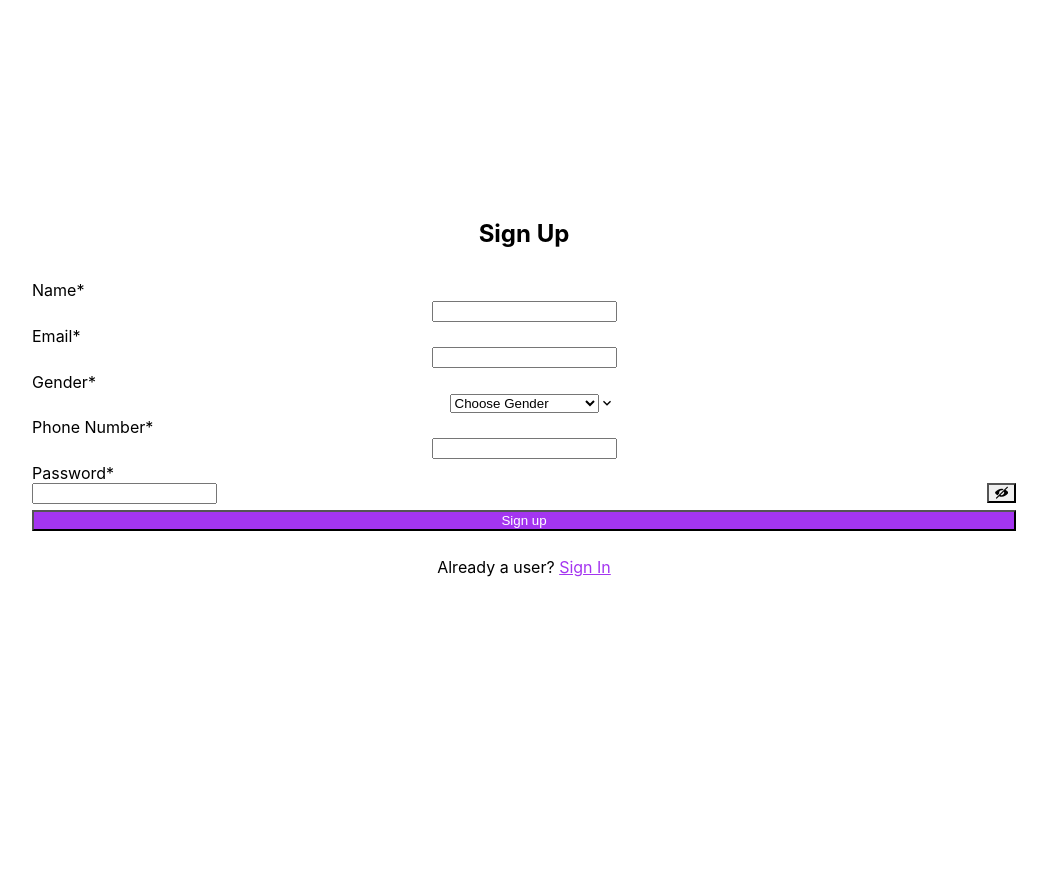
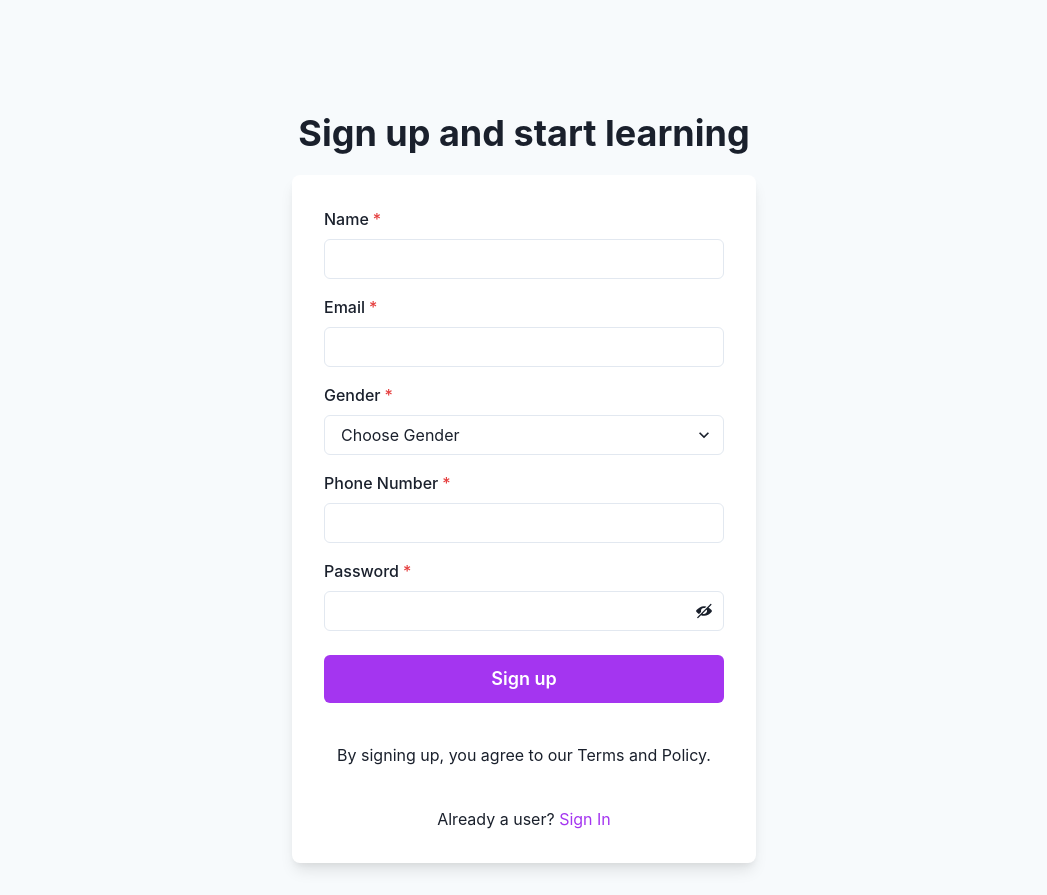
Before and after one commit to akashmishra0908/deluxe-change-1738, a React (Create React App) app in the folder client/: page /signup in a window 1280 px wide. Shown: the whole page, without its empty margins (116-1163 px from the left). Before the commit the page ends 800 px from the top, so only its background shows below. Built offline with nearby package versions, Linux system fonts and the light colour scheme.

Commit message:
fixed css for signin/signUp

```diff
--- a/client/package.json
+++ b/client/package.json
@@ -3,6 +3,7 @@
   "version": "0.1.0",
   "private": true,
   "dependencies": {
+    "@chakra-ui/icons": "^2.1.1",
     "@chakra-ui/react": "^2.8.1",
     "@emotion/react": "^11.11.1",
     "@emotion/styled": "^11.11.0",
--- a/client/src/App.jsx
+++ b/client/src/App.jsx
@@ -1,7 +1,7 @@
 import './App.css';
 import AllRoutes from './components/AllRoutes';
 import Navbar from './components/Navbar';
-import HomePage from './pages/HomePage';
+import SignUp from './pages/SignUp';
 
 function App() {
   return (
--- a/client/src/components/AllRoutes.jsx
+++ b/client/src/components/AllRoutes.jsx
@@ -2,14 +2,14 @@ import React from 'react'
 import { Route, Routes } from 'react-router-dom'
 import HomePage from '../pages/HomePage'
 import { Signin } from '../pages/Signin'
-import { Signup } from '../pages/SignUp'
+import SignUp from '../pages/SignUp'
 
 const AllRoutes = () => {
   return (
     <Routes>
         <Route path="/" element={<HomePage/>}/>
+        <Route path="/signup" element={<SignUp/>}/>
         <Route path="/signin" element={<Signin/>}/>
-        <Route path="/signup" element={<Signup/>}/>
         <Route path="*" element={<h3>Page Not Found</h3>}/>
     </Routes>
   )
--- a/client/src/index.js
+++ b/client/src/index.js
@@ -6,13 +6,16 @@ import reportWebVitals from './reportWebVitals';
 import { BrowserRouter } from 'react-router-dom';
 import { Provider } from 'react-redux';
 import { store } from './redux/store';
+import { ChakraProvider } from '@chakra-ui/react';
 
 const root = ReactDOM.createRoot(document.getElementById('root'));
 root.render(
   <BrowserRouter>
-  <Provider store={store}>
-     <App />
-  </Provider>
+  <ChakraProvider>
+    <Provider store={store}>
+      <App />
+    </Provider>
+  </ChakraProvider>
 </BrowserRouter>
 );
 
--- a/client/src/pages/Signin.jsx
+++ b/client/src/pages/Signin.jsx
@@ -15,6 +15,7 @@ import {
   InputRightElement,
   InputGroup,
   useToast,
+  useComponentStyles__unstable,
 } from "@chakra-ui/react";
 import axios from "axios";
 import { useState } from "react";
@@ -77,12 +78,11 @@ export const Signin = () => {
       email,
       pass:password,
     };
-
     axios.post("https://etutorhub-server.onrender.com/users/login", payload)
       .then((res) => {
         //alert(res.data.msg);
-        localStorage.setItem("frontendtoken", res.data.token);
-        if (res.data.msg === "Login Successful") {
+        localStorage.setItem("frontendtoken", res.data.Token);
+        if (res.data.msg === "Login successful!") {
           signinSuccess(res.data.msg);
           navigate("/");
         }
@@ -120,7 +120,7 @@ export const Signin = () => {
         px={6}
       >
         <Stack align={"center"}>
-          <Heading fontSize={"4xl"}>Sign In </Heading>
+          <Heading fontSize={"2xl"}>Log in to your e-TutorHub account</Heading>
         </Stack>
 
         <Box
--- a/client/src/pages/Signup.jsx
+++ b/client/src/pages/Signup.jsx
@@ -19,21 +19,20 @@ import { NavLink, useNavigate } from "react-router-dom";
 import { ViewIcon, ViewOffIcon } from "@chakra-ui/icons";
 import axios from "axios";
 
-export const Signup = () => {
+const SignUp = () => {
   const [name, setName] = useState("");
   const [email, setEmail] = useState("");
   const [phone, setPhone] = useState("");
   const [gender, setGender] = useState("");
   const [password, setPassword] = useState("");
   const [showPassword, setShowPassword] = useState(false);
-
   const toast = useToast();
   const navigate = useNavigate();
 
   const signupSuccess = (msg) => {
     toast({
       title: msg,
-      description: "Thank You!!Login Now",
+      description: "Successfully Registered!",
       status: "success",
       duration: 9000,
       isClosable: true,
@@ -85,7 +84,7 @@ export const Signup = () => {
       .post("https://etutorhub-server.onrender.com/users/register", payload)
       .then((res) => {
         //alert(res.data.msg);
-        if (res.data.msg === "Registration Successful") {
+        if (res.data.msg === "The new user has been registered") {
           signupSuccess(res.data.msg);
           navigate("/signin");
         }
@@ -108,11 +107,8 @@ export const Signup = () => {
     setGender("");
     setPassword("");
   };
-
   return (
-    <div
-      //style={{paddingTop:"70px"}}
-    >
+    <div>
       <Flex
       // border={"1px solid "}
       minH={"100vh"}
@@ -123,7 +119,6 @@ export const Signup = () => {
 
     >
       <Stack
-        //border={"1px solid red"}
         spacing={5}
         mx={"auto"}
         w={"1000px"}
@@ -133,7 +128,7 @@ export const Signup = () => {
       >
         <Stack align={"center"}>
           <Heading fontSize={"4xl"} textAlign={"center"}>
-            Sign Up
+          Sign up and start learning
           </Heading>
         </Stack>
 
@@ -222,6 +217,7 @@ export const Signup = () => {
               >
                 Sign up
               </Button>
+              <p>By signing up, you agree to our Terms and Policy.</p>
             </Stack>
 
             <Stack pt={6}>
@@ -237,5 +233,7 @@ export const Signup = () => {
       </Stack>
     </Flex>
     </div>
-  );
-};
+  )
+}
+
+export default SignUp
--- a/client/src/redux/store.js
+++ b/client/src/redux/store.js
@@ -1,5 +1,4 @@
 import { applyMiddleware, combineReducers,  legacy_createStore } from "redux";
 import thunk from "redux-thunk";
-
 let rootReducer=combineReducers({})
 export const store=legacy_createStore(rootReducer,applyMiddleware(thunk))
```
Also changed, not shown: 1 other file (tests, documents, lock files or other folders).
